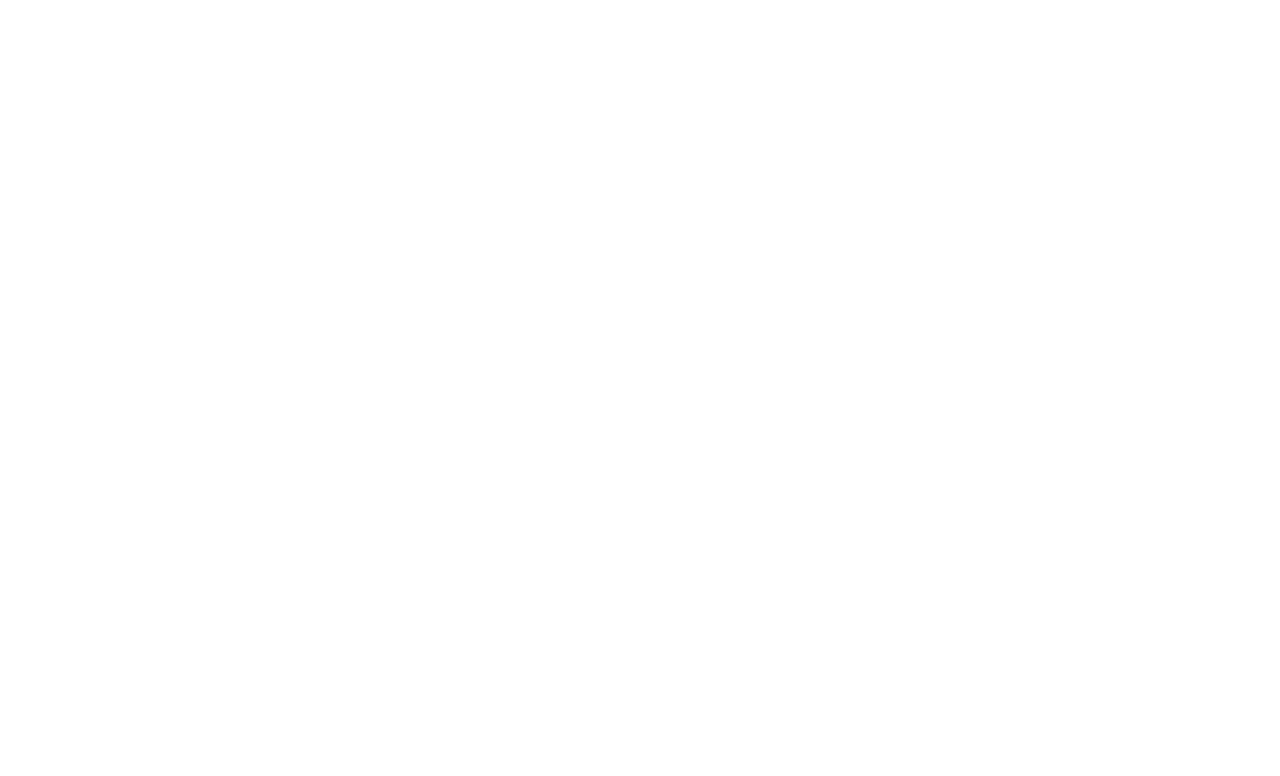
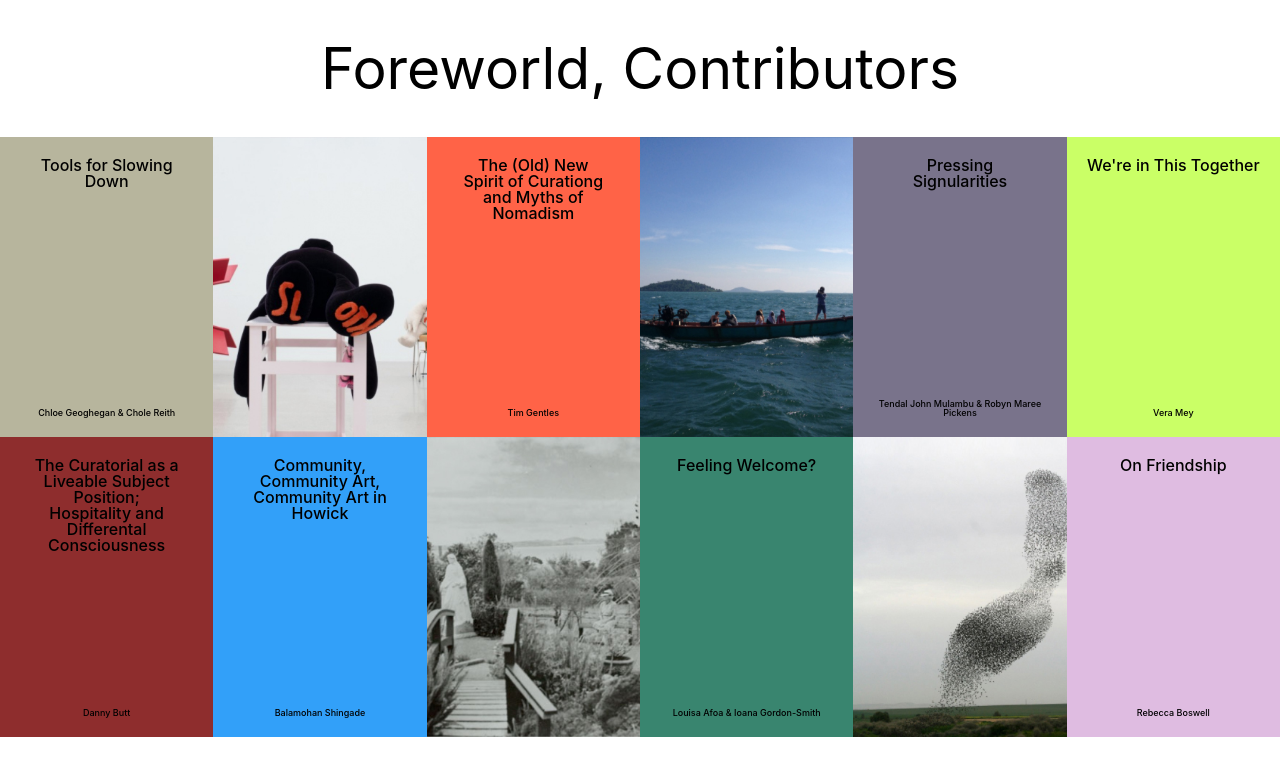
Before and after one commit to birdmoon/CSS-Layout-Master-Class, a plain HTML site: page challenge/5day/index.html in a window 1280 px wide. Drawn offline with nearby package versions, Linux system fonts and the light colour scheme.

Commit message:
5day Challenger Update

```diff
--- a/challenge/5day/index.html
+++ b/challenge/5day/index.html
@@ -3,8 +3,77 @@
   <head>
     <meta charset="utf-8" />
     <meta name="viewport" content="width=device-width" />
-    <title>repl.it</title>
+    <title>5day</title>
     <link href="style.css" rel="stylesheet" type="text/css" />
   </head>
-  <body></body>
+  <body>
+    <h1>Foreworld, Contributors</h1>
+    <div class="grid">
+      <div class="item">
+        <div class="d1">
+          <span
+            >Tools for Slowing<br />
+            Down</span
+          ><span class="small">Chloe Geoghegan & Chole Reith</span>
+        </div>
+      </div>
+      <div class="item">
+        <div class="d2"></div>
+      </div>
+      <div class="item">
+        <div class="d3">
+          <span
+            >The (Old) New<br />Spirit of Curationg<br />and Myths of
+            <br />Nomadism</span
+          ><span class="small">Tim Gentles</span>
+        </div>
+      </div>
+      <div class="item">
+        <div class="d4"></div>
+      </div>
+      <div class="item">
+        <div class="d5">
+          <span>Pressing<br />Signularities</span
+          ><span class="small">Tendal John Mulambu & Robyn Maree Pickens</span>
+        </div>
+      </div>
+      <div class="item">
+        <div class="d6">
+          <span>We're in This Together</span><span class="small">Vera Mey</span>
+        </div>
+      </div>
+      <div class="item">
+        <div class="d7">
+          <span
+            >The Curatorial as a<br />Liveable Subject<br />Position;<br />Hospitality
+            and<br />Differental<br />Consciousness</span
+          ><span class="small">Danny Butt</span>
+        </div>
+      </div>
+      <div class="item">
+        <div class="d8">
+          <span
+            >Community,<br />Community Art,<br />Community Art in Howick</span
+          ><span class="small">Balamohan Shingade</span>
+        </div>
+      </div>
+      <div class="item">
+        <div class="d9"></div>
+      </div>
+      <div class="item">
+        <div class="d10">
+          <span>Feeling Welcome?</span
+          ><span class="small">Louisa Afoa & Ioana Gordon-Smith</span>
+        </div>
+      </div>
+      <div class="item">
+        <div class="d11"></div>
+      </div>
+      <div class="item">
+        <div class="d12">
+          <span>On Friendship</span><span class="small">Rebecca Boswell</span>
+        </div>
+      </div>
+    </div>
+  </body>
 </html>
--- a/challenge/5day/style.css
+++ b/challenge/5day/style.css
@@ -1,4 +1,8 @@
 @import url("https://cdnjs.cloudflare.com/ajax/libs/meyer-reset/2.0/reset.min.css");
+
+* {
+  box-sizing: border-box;
+}
 
 body {
   font-family: -apple-system, BlinkMacSystemFont, "Segoe UI", Roboto, Oxygen,
@@ -6,3 +10,119 @@ body {
   width: 100%;
   height: 100vh;
 }
+
+h1 {
+  font-size: 57px;
+  font-weight: 400;
+  text-align: center;
+  padding: 40px;
+}
+
+.grid {
+  height: 100vh;
+  display: grid;
+  grid-template-columns: repeat(6, minmax(min-content, 1fr));
+  grid-auto-rows: 300px;
+  place-content: start center;
+}
+
+.d1 {
+  display: grid;
+  height: 300px;
+  place-content: space-between center;
+  background-color: #b7b59d;
+  padding: 20px 20px;
+}
+
+.d2 {
+  display: grid;
+  background-image: url("img-1.jpg");
+  background-size: cover;
+  height: 300px;
+}
+
+.d3 {
+  display: grid;
+  height: 300px;
+  place-content: space-between center;
+  background-color: tomato;
+  padding: 20px 20px;
+}
+
+.d4 {
+  display: grid;
+  background-image: url("img-2.jpg");
+  background-size: cover;
+  height: 300px;
+}
+
+.d5 {
+  display: grid;
+  height: 300px;
+  place-content: space-between center;
+  background-color: #79738b;
+  padding: 20px 20px;
+}
+
+.d6 {
+  display: grid;
+  height: 300px;
+  place-content: space-between center;
+  background-color: #caff66;
+  padding: 20px 20px;
+}
+
+.d7 {
+  display: grid;
+  height: 300px;
+  place-content: space-between center;
+  background-color: #8e2d2d;
+  padding: 20px 20px;
+}
+
+.d8 {
+  display: grid;
+  height: 300px;
+  place-content: space-between center;
+  background-color: #32a0f9;
+  padding: 20px 20px;
+}
+
+.d9 {
+  display: grid;
+  background-image: url("img-3.jpg");
+  background-size: cover;
+  height: 300px;
+}
+
+.d10 {
+  display: grid;
+  height: 300px;
+  place-content: space-between center;
+  background-color: #39856f;
+  padding: 20px 20px;
+}
+
+.d11 {
+  display: grid;
+  background-image: url("img-4.jpg");
+  background-size: cover;
+  height: 300px;
+}
+
+.d12 {
+  display: grid;
+  height: 300px;
+  place-content: space-between center;
+  background-color: #dfbce1;
+  padding: 20px 20px;
+}
+
+span {
+  text-align: center;
+  font-weight: 500;
+}
+
+.small {
+  font-size: 9px;
+}
```
Also changed, not shown: challenge/5day/img-1.jpg (added), challenge/5day/img-2.jpg (added), challenge/5day/img-3.jpg (added), challenge/5day/img-4.jpg (added), 1 other file.
